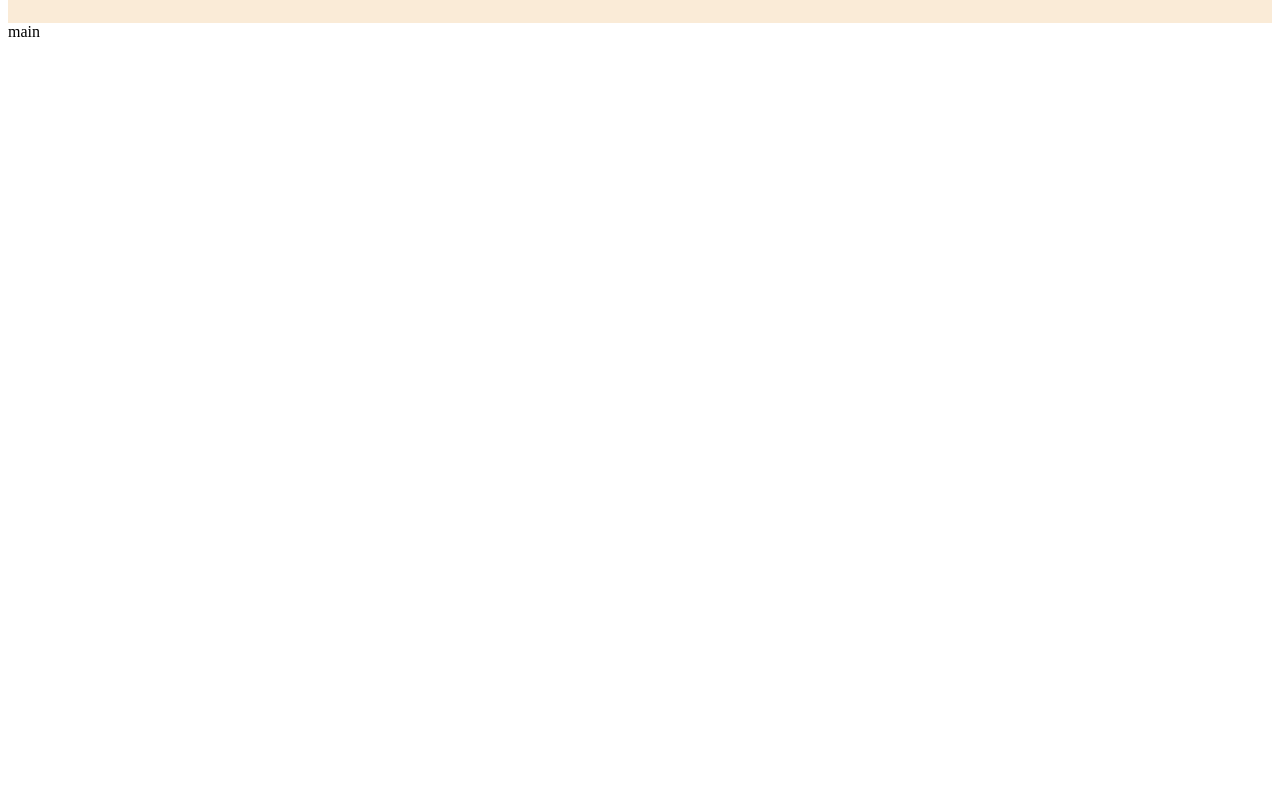
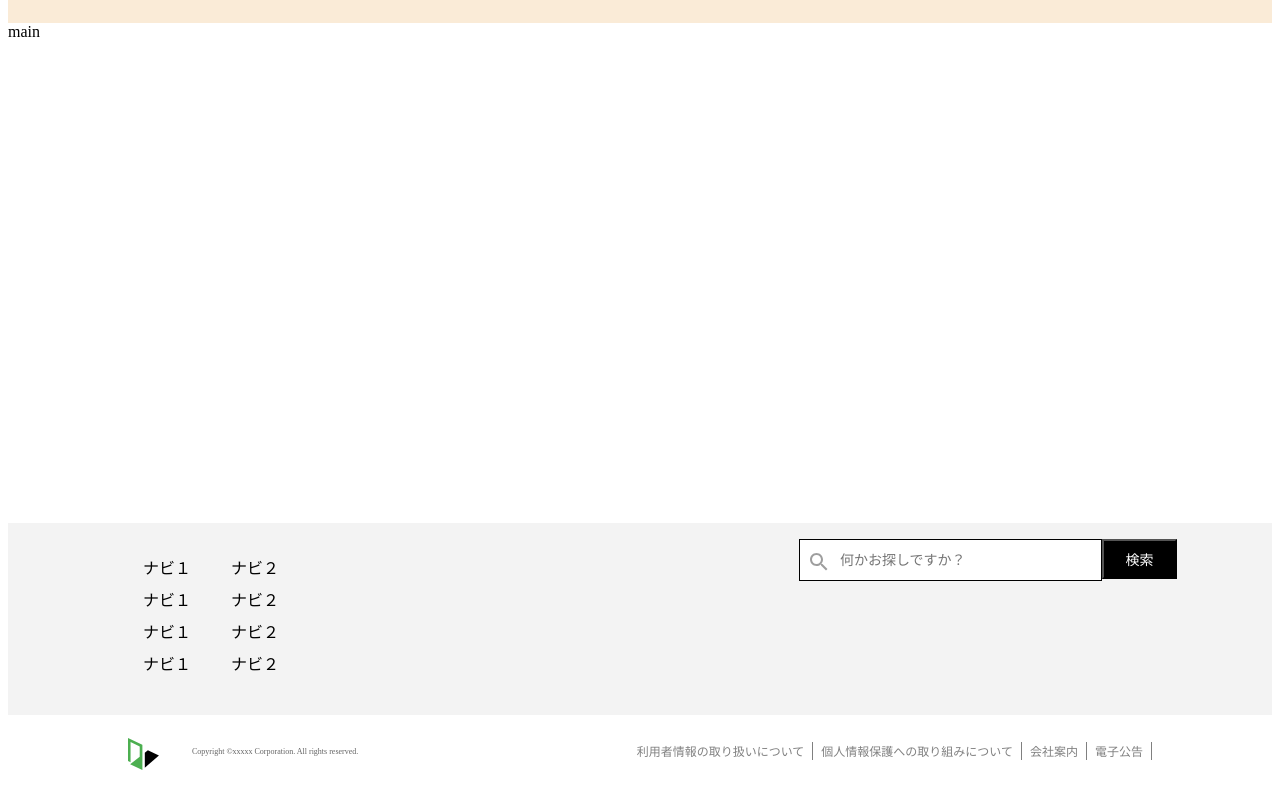
Before and after one commit to masui-maho-mwz/page-design-gallery-2, a Next.js app: page /mega-menu-header in a window 1280 px wide. Shown: the part 769-1569 px from the top of the page. Before the commit the page ends 818 px from the top, so only its background shows below. Built offline with nearby package versions, Linux system fonts and the light colour scheme.

Commit message:
fix: フッターの追加

```diff
--- /dev/null
+++ b/src/app/mega-menu-header/footer/index.tsx
@@ -0,0 +1,11 @@
+import { NavAndSearch } from '@/app/mega-menu-header/footer/nav-and-search';
+import { Options } from '@/app/mega-menu-header/footer/options';
+
+export const Footer = () => {
+  return (
+    <footer>
+      <NavAndSearch />
+      <Options />
+    </footer>
+  );
+};
--- /dev/null
+++ b/src/app/mega-menu-header/footer/nav-and-search/index.tsx
@@ -0,0 +1,35 @@
+import SearchIcon from '@mui/icons-material/Search';
+import styles from './styles.module.css';
+
+export const NavAndSearch = () => {
+  const navItems1 = ['ナビ１', 'ナビ１', 'ナビ１', 'ナビ１'];
+  const navItems2 = ['ナビ２', 'ナビ２', 'ナビ２', 'ナビ２'];
+
+  return (
+    <nav className={styles.nav}>
+      <div className={styles.lists}>
+        <ul className={styles.list}>
+          {navItems1.map((item, index) => (
+            <li key={index} className={styles.item}>
+              {item}
+            </li>
+          ))}
+        </ul>
+        <ul className={styles.list}>
+          {navItems2.map((item, index) => (
+            <li key={index} className={styles.item}>
+              {item}
+            </li>
+          ))}
+        </ul>
+      </div>
+      <form className={styles.form}>
+        <span className={styles.icon}>
+          <SearchIcon />
+        </span>
+        <input type="text" placeholder="何かお探しですか？" className={styles.input} />
+        <button className={styles.button}>検索</button>
+      </form>
+    </nav>
+  );
+};
--- /dev/null
+++ b/src/app/mega-menu-header/footer/nav-and-search/styles.module.css
@@ -0,0 +1,48 @@
+.nav {
+  display: flex;
+  justify-content: space-between;
+  padding: 50px 0;
+  background: #f3f3f3;
+  padding: 16px 95px;
+}
+
+.lists {
+  display: flex;
+}
+
+.list {
+  list-style: none;
+}
+
+.item {
+  margin-bottom: 8px;
+}
+
+.form {
+  position: relative;
+}
+
+.icon {
+  height: 1rem;
+  width: 1rem;
+  left: 0.5rem;
+  position: absolute;
+  top: 12%;
+  transform: translateY(-50%);
+  color: rgb(0 0 0 / 38%);
+}
+
+.input {
+  height: 40px;
+  padding: 0 80px 0 40px;
+  font-size: 14px;
+  border: 1px solid #000000;
+}
+
+.button {
+  width: 75px;
+  height: 40px;
+  background: #000000;
+  color: #ffffff;
+  font-size: 14px;
+}
--- /dev/null
+++ b/src/app/mega-menu-header/footer/options/index.tsx
@@ -0,0 +1,31 @@
+import { AbstractLogo } from '@/app/components/elements/logos/tech-quest-logo';
+import styles from './styles.module.css';
+
+export const Options = () => {
+  const links = [
+    { url: '#', text: '利用者情報の取り扱いについて' },
+    { url: '#', text: '個人情報保護への取り組みについて' },
+    { url: '#', text: '会社案内' },
+    { url: '#', text: '電子公告' },
+  ];
+
+  return (
+    <div className={styles.root}>
+      <div className={styles.wrap}>
+        <div className={styles.logo}>
+          <AbstractLogo />
+        </div>
+        <small className={styles.text}>Copyright ©xxxxx Corporation. All rights reserved.</small>
+      </div>
+      <ul className={styles.list}>
+        {links.map((link, index) => (
+          <li key={index} className={styles.item}>
+            <a href={link.url} className={styles.link}>
+              {link.text}
+            </a>
+          </li>
+        ))}
+      </ul>
+    </div>
+  );
+};
--- /dev/null
+++ b/src/app/mega-menu-header/footer/options/styles.module.css
@@ -0,0 +1,39 @@
+.root {
+  display: flex;
+  justify-content: space-between;
+  align-items: center;
+  padding: 15px 25px 20px 25px;
+  margin: 0 95px;
+}
+
+.wrap {
+  display: flex;
+  align-items: center;
+}
+
+.logo {
+  width: 32px;
+  height: 26px;
+  margin-right: 32px;
+}
+
+.text {
+  font-size: 8px;
+  color: #646464;
+}
+
+.list {
+  display: flex;
+  list-style: none;
+  font-size: 12px;
+}
+
+.link {
+  text-decoration: none;
+  color: #808080;
+}
+
+.item {
+  padding: 0 8px;
+  border-right: 1px solid #808080;
+}
--- a/src/app/mega-menu-header/page.tsx
+++ b/src/app/mega-menu-header/page.tsx
@@ -1,6 +1,8 @@
-// import styles from './styles.module.css';
 import { Header } from '@/app/mega-menu-header/header';
 import { Slider } from '@/app/mega-menu-header/slider';
+
+import { Footer } from '@/app/mega-menu-header/footer';
+import styles from './styles.module.css';
 
 // const images = [
 //   'public/images/sample_img1jpg.jpg',
@@ -20,9 +22,9 @@ export default function MegaMenuHeaderHome() {
       <Header />
       <div>
         <Slider />
-        <div>main</div>
+        <div className={styles.main}>main</div>
       </div>
-      {/* <Fotter/> */}
+      <Footer />
     </div>
   );
 }
--- /dev/null
+++ b/src/app/mega-menu-header/styles.module.css
@@ -0,0 +1,3 @@
+.main {
+  height: 500px;
+}
```
